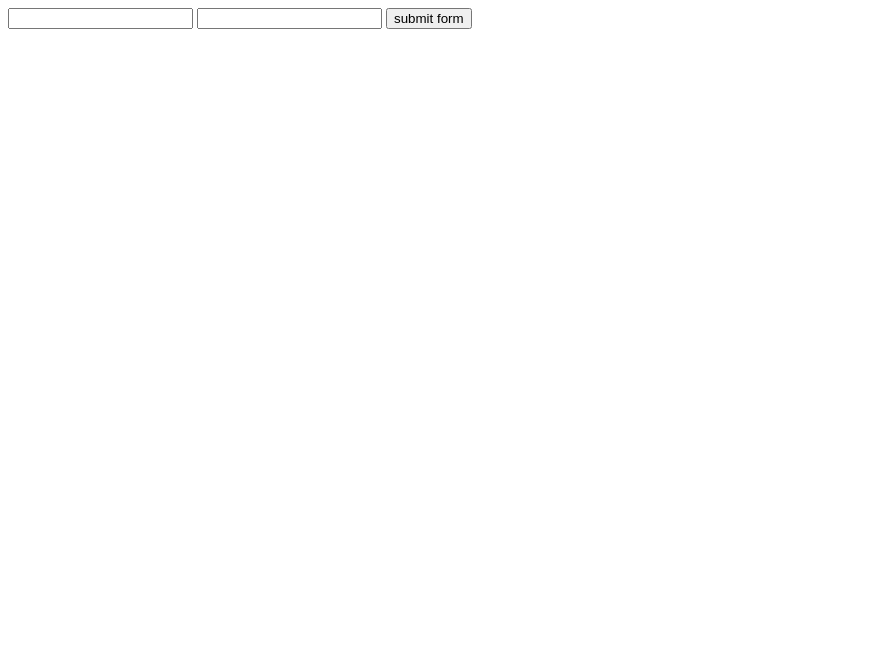
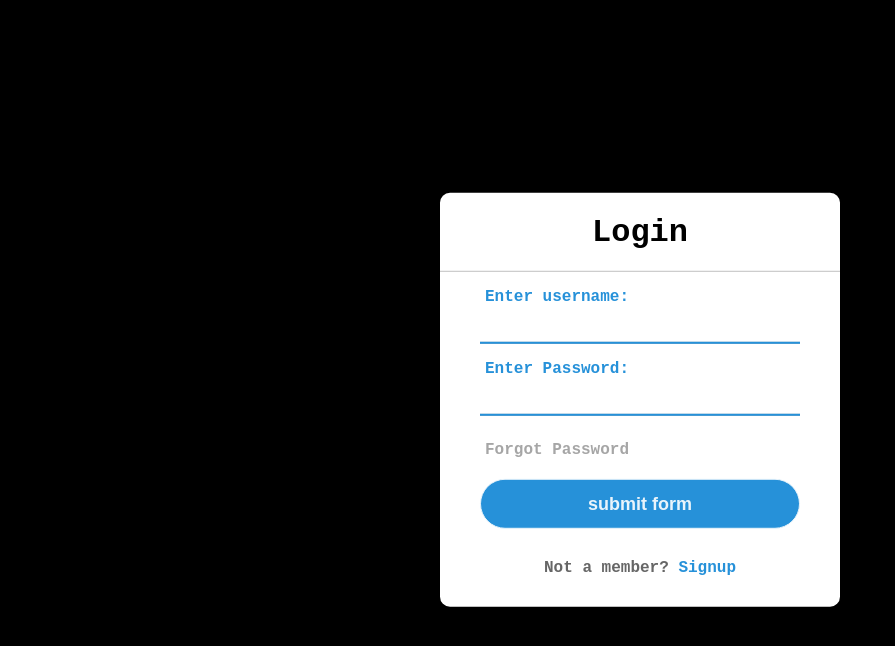
Before and after one commit to Splicid/validator, a website: page static/index.html in a window 1280 px wide. Shown: the whole page, without its empty margins (0-895 px from the left). Drawn offline with Linux system fonts and the light colour scheme; files that its build step writes are made by us from their sources.

Commit message:
Completed Login

```diff
--- a/package.json
+++ b/package.json
@@ -14,8 +14,10 @@
     "body-parser": "^1.20.0",
     "dotenv": "^16.0.1",
     "express": "^4.18.1",
+    "express-session": "^1.17.3",
     "mongodb": "^4.6.0",
     "mongoose": "^6.3.4",
-    "nodemon": "^2.0.16"
+    "nodemon": "^2.0.16",
+    "passport": "^0.6.0"
   }
 }
--- a/static/index.html
+++ b/static/index.html
@@ -5,12 +5,28 @@
     <meta http-equiv="X-UA-Compatible" content="IE=edge">
     <meta name="viewport" content="width=device-width, initial-scale=1.0">
     <title>Document</title>
+    <link rel="stylesheet" href="style.css">
 </head>
 <body>
-    <form action="/" method="GET">
-        <input type="text" name="username" id="user">
-        <input id="password" type="password" name="pass">
-        <input id="submit" type="submit" value="submit form">
-    </form>
+    <div class="center">
+        <h1> Login </h1>
+        <form action="/" method="POST">
+            <div class="txt-field">
+                <input type="text" name="username" id="user">
+                <span></span>
+                <label for="username"> Enter username: </label>
+            </div>
+            <div class="txt-field">
+                <input id="password" type="password" name="pass">
+                <span></span>
+                <label for="pass"> Enter Password: </label>
+            </div>
+            <div class="pass"> Forgot Password </div>
+            <input id="submit" type="submit" value="submit form">
+            <div class="signup_link">
+                Not a member? <a href="#"> Signup </a>
+            </div>
+        </form>
+    </div>
 </body>
 </html>
--- a/static/styles/style.css
+++ b/static/styles/style.css
@@ -0,0 +1,117 @@
+body{
+    margin: 0;
+    padding: 0;
+    font-family: 'Courier New', Courier, monospace;
+    font-weight: bold;
+    height: 100vh;
+    overflow: hidden;
+    background-color: black;
+}
+
+.center{
+    position: absolute;
+    top: 50%;
+    left: 50%;
+    transform: translate(-50%, -50%);
+    width: 400px;
+    background:white;
+    border-radius: 10px;
+}
+
+.center h1{
+    text-align: center;
+    padding: 0 0 20px 0;
+    border-bottom: 1px solid silver;
+}
+
+.center form{
+  padding: 0 40px;
+  box-sizing: border-box;
+}
+form .txt-field{
+    position: relative;
+    border-bottom: 2px solid #adadad;
+    margin: 30px 0;
+}
+
+.txt-field input{
+    width: 100%;
+    padding: 0 5px;
+    height: 40px;
+    font-size: 16px;
+    border: none;
+    background: none;
+    outline: none;
+}
+.txt-field label{
+    position: absolute;
+    top: 50%;
+    left: 5px;
+    color: #adadad;
+    transform: translateY(-50%);
+    font-size: 16px;
+    pointer-events: none;
+    transition: .5s;
+}
+.txt-field span::before{
+    content: '';
+    position: absolute;
+    top: 40px;
+    left: 0;
+    width: 0;
+    height: 2px;
+    background: #2691d9;
+    transition: .5s;
+}
+.txt-field input:focus ~ label,
+.txt-field input:valid ~ label{
+    top: -5px;
+    color: #2691d9;
+}
+
+.txt-field input:focus ~ span::before,
+.txt-field input:valid ~ span::before{
+    width: 100%;
+}
+
+.pass{
+    margin: -5px 0 20px 5px;
+    color: #a6a6a6;
+    cursor: pointer;
+}
+
+.pass:hover{
+    text-decoration: underline;
+}
+
+input[type="submit"]{
+    width: 100%;
+    height: 50px;
+    border: 1px solid;
+    background: #2691d9;
+    border-radius: 25px;
+    font-size: 18px;
+    color: #e9f4fb;
+    font-weight: 700;
+    cursor: pointer;
+    outline: none;
+}
+input[type="submit"]:hover{
+    border-color: #2691d9;
+    transition: .5s;
+}
+
+.signup_link{
+    margin: 30px 0;
+    text-align: center;
+    font-size: 16px;
+    color: #666666;
+}
+
+.signup_link a{
+    color: #2691d9;
+    text-decoration: none;
+}
+.signup_link a:hover{
+    text-decoration: underline;
+}
```
Also changed, not shown: Config/DatabaseConfig.js (+9 -1 lines), controllers/Authentication.js (+3 -5 lines), index.js (+38 -24 lines), 1 other file.
